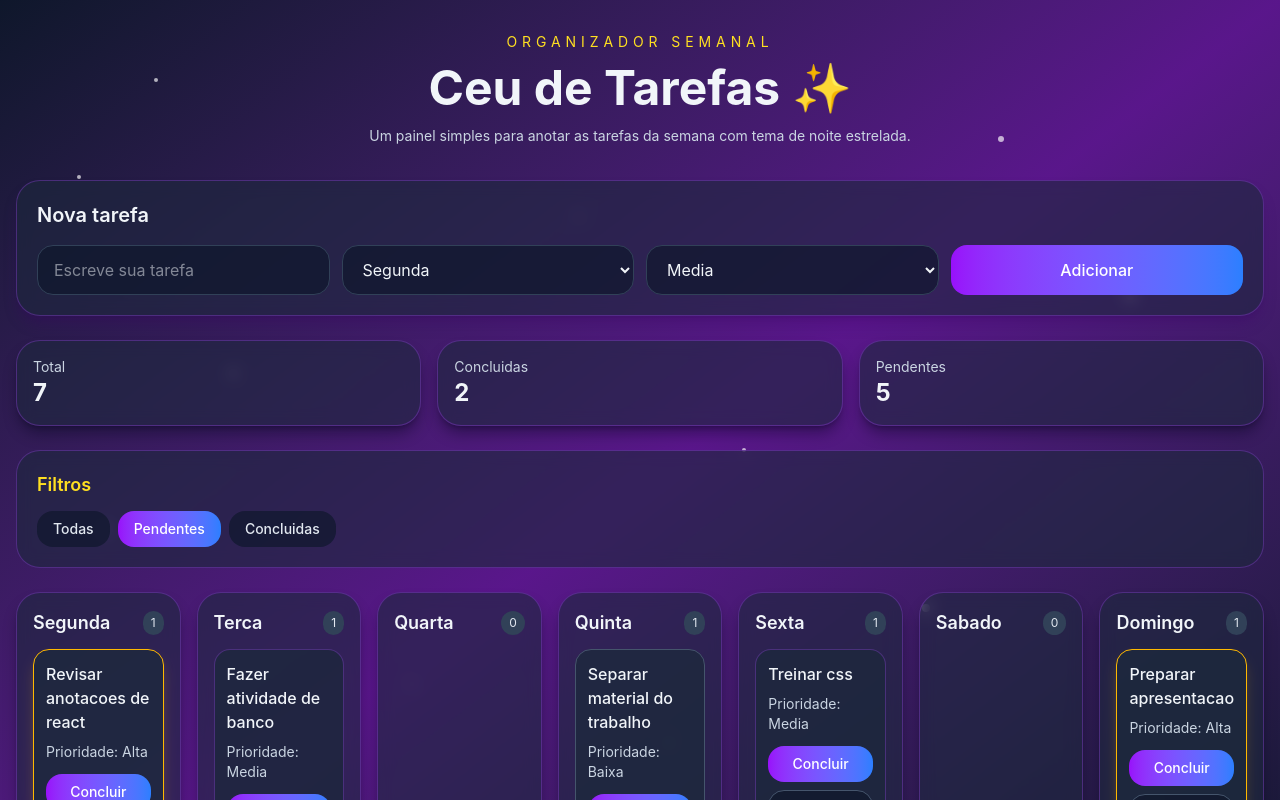
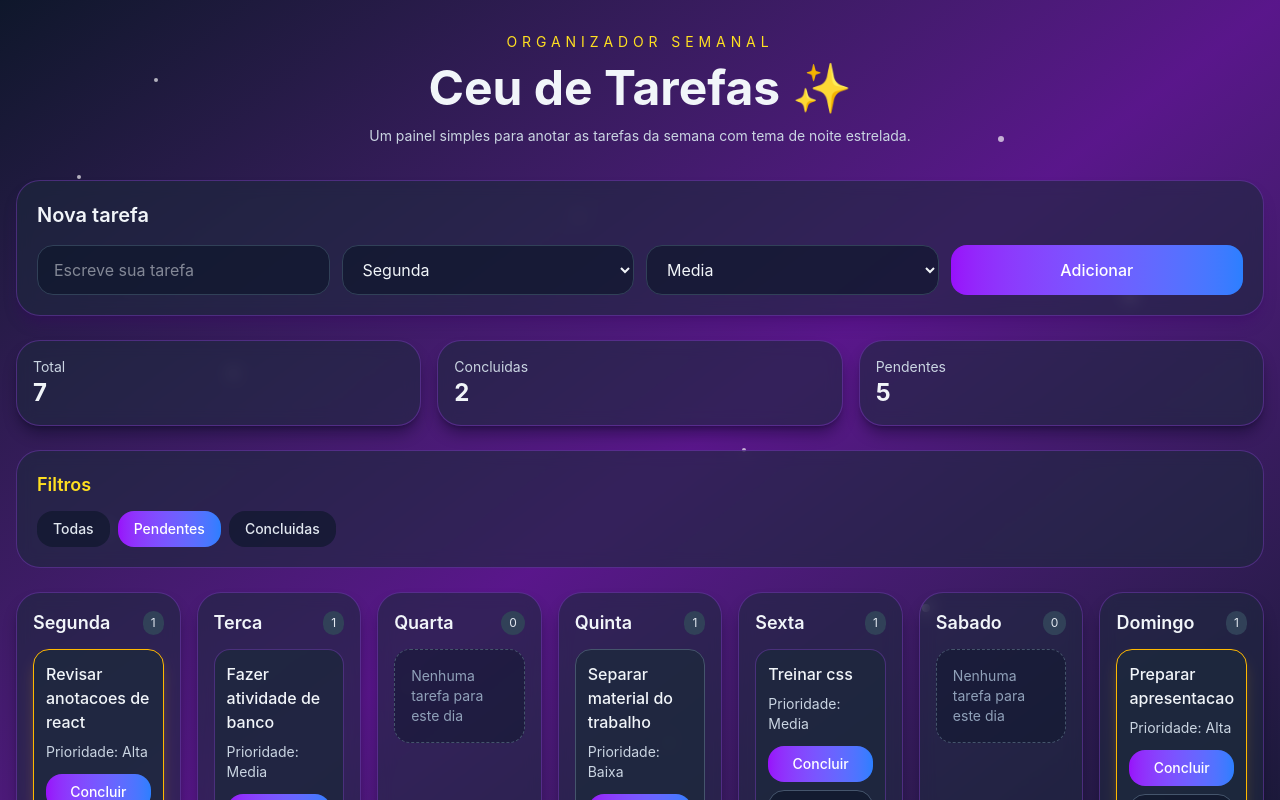
Before and after one commit to barbaraleao-28/Projeto-React-Tarefas, a React (Vite) app: page / in a window 1280 px wide. Both pictures are taken after a click on the button "Pendentes". Shown: the top 800 px of the page. Built offline with nearby package versions, Linux system fonts and the light colour scheme.

Commit message:
adicionado mensagem de coluna vazia

```diff
--- a/src/components/DayColumn.jsx
+++ b/src/components/DayColumn.jsx
@@ -12,6 +12,11 @@ function DayColumn({ dia, listaTarefas, marcarConcluida, removerTarefa }) {
         </span>
       </div>
       <div className="mt-3">
+        {tarefasDoDia.length === 0 && (
+          <div className="rounded-2xl border border-dashed border-slate-600 bg-slate-900/50 p-4 text-sm text-slate-400">
+            Nenhuma tarefa para este dia
+          </div>
+        )}
         {tarefasDoDia.map((tarefa) => (
           <TaskCard
             key={tarefa.id}
```
